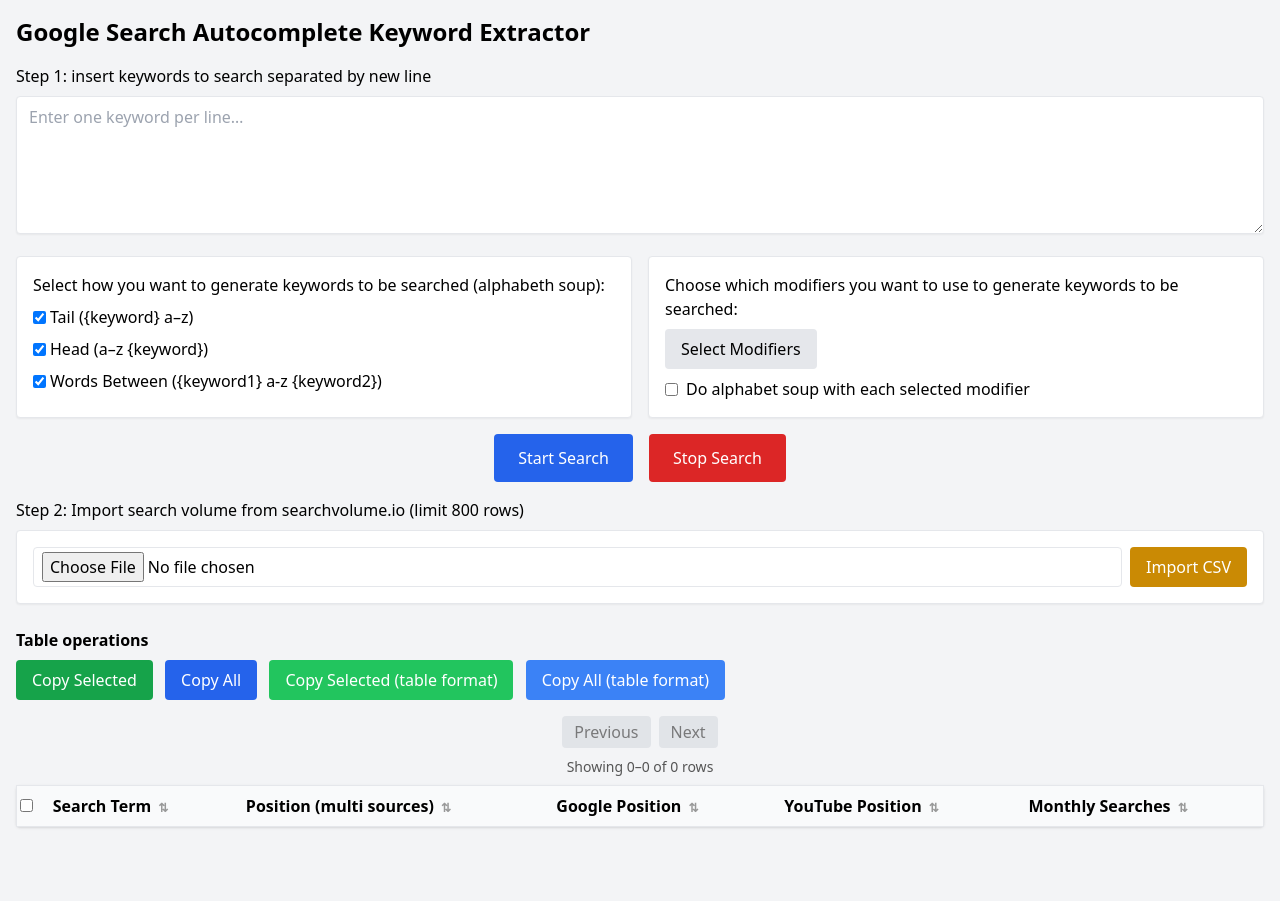
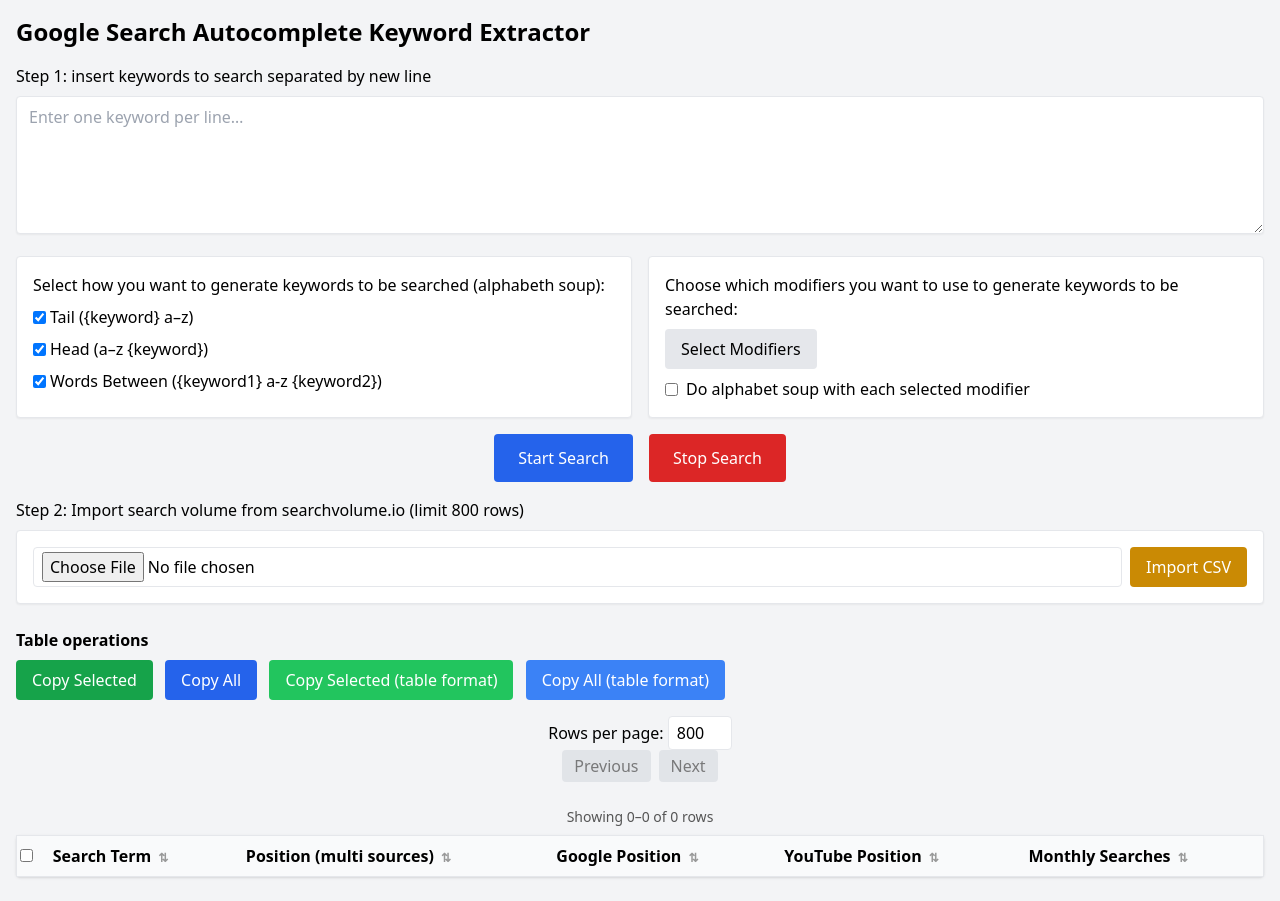
Before and after one commit to teolaz/google-autocomplete-keywords-extractor, a plain HTML site: page index.html in a window 1280 px wide. Before the commit the page ends 851 px from the top, so only its background shows below. Drawn offline with nearby package versions, Linux system fonts and the light colour scheme.

Commit message:
added pagination control to index.html

```diff
--- a/index.html
+++ b/index.html
@@ -1298,8 +1298,20 @@
         </div>
       </div>
 
+      <div class="text-center">
+        <label>
+          Rows per page:
+          <input
+            id="rowsPerPageInput"
+            type="number"
+            min="1"
+            value="800"
+            class="w-16 px-2 py-1 border rounded"
+          />
+        </label>
+      </div>
       <!-- Pagination Controls -->
-      <div class="pagination-controls">
+      <div class="pagination-controls mb-6">
         <button
           id="prevPage"
           class="px-3 py-1 bg-gray-300 rounded hover:bg-gray-400 disabled:opacity-50"
@@ -1315,6 +1327,7 @@
           Next
         </button>
       </div>
+
       <div class="text-center page-info" id="pageInfo">
         Showing 0–0 of 0 rows
       </div>
```
